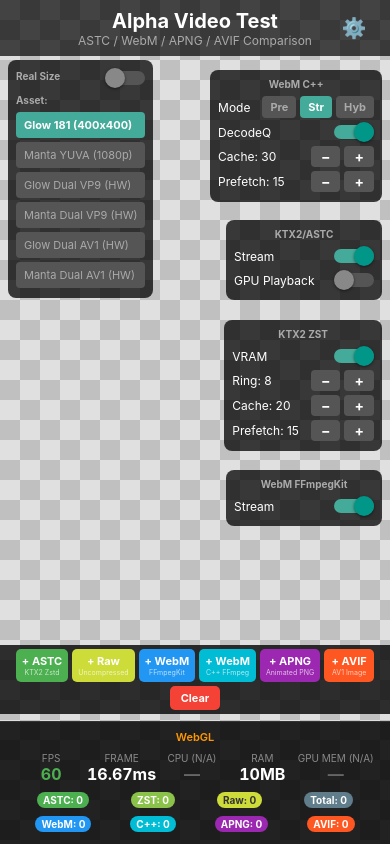
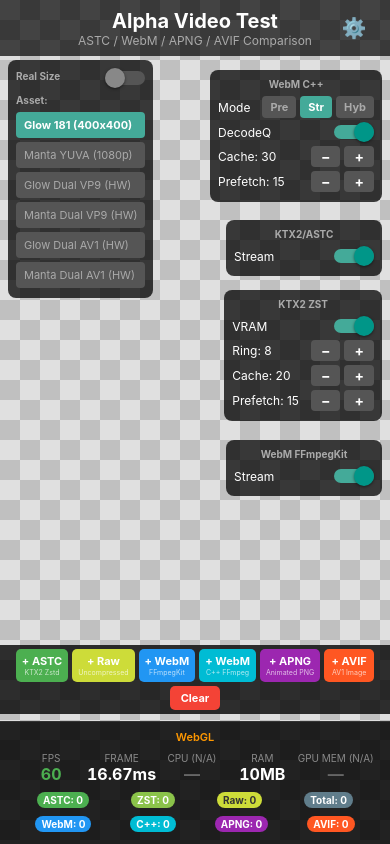
Before and after one commit to MediaCacheDev/alpha-video-test, a React Native app: screen / in a window 390 px wide. Built offline with nearby package versions, Linux system fonts and the light colour scheme.

Commit message:
Drop the KTX2 GPU Playback switch (removed from alpha-video-gpu)

```diff
--- a/App.tsx
+++ b/App.tsx
@@ -130,9 +130,6 @@ function AppContent() {
 
   // Render at real video resolution vs scaled thumbnail
   const [useRealSize, setUseRealSize] = useState(false);
-
-  // GPU playback for KTX2/ASTC
-  const [gpuPlayback, setGpuPlayback] = useState(false);
 
   // Stream mode for KTX2/ASTC
   const [ktx2StreamEnabled, setKtx2StreamEnabled] = useState(true);
@@ -362,7 +359,6 @@ function AppContent() {
                 memoryStrategy={ktx2MemoryStrategy}
                 autoPlay
                 loop
-                gpuPlayback={gpuPlayback}
                 stream={ktx2StreamEnabled}
                 streamingRingSize={ktx2RingSize}
                 streamingCacheSize={ktx2CacheSize}
@@ -377,7 +373,6 @@ function AppContent() {
                 memoryStrategy={ktx2MemoryStrategy}
                 autoPlay
                 loop
-                gpuPlayback={gpuPlayback}
                 streamingRingSize={ktx2RingSize}
                 streamingCacheSize={ktx2CacheSize}
                 streamingPrefetchAhead={ktx2PrefetchAhead}
@@ -520,19 +515,10 @@ function AppContent() {
             thumbColor={ktx2StreamEnabled ? '#fff' : '#888'}
           />
         </View>
-        <View style={styles.streamingRow}>
-          <Text style={styles.streamingLabel}>GPU Playback</Text>
-          <Switch
-            value={gpuPlayback}
-            onValueChange={setGpuPlayback}
-            trackColor={{ false: '#555', true: '#4a9' }}
-            thumbColor={gpuPlayback ? '#fff' : '#888'}
-          />
-        </View>
       </View>}
 
       {/* KTX2 ZST Streaming Settings Panel */}
-      {showSettings && <View style={[styles.streamingPanel, { top: insets.top + 320 }]}>
+      {showSettings && <View style={[styles.streamingPanel, { top: insets.top + 290 }]}>
         <Text style={styles.streamingTitle}>KTX2 ZST</Text>
         <View style={styles.streamingRow}>
           <Text style={styles.streamingLabel}>{ktx2MemoryStrategy.toUpperCase()}</Text>
@@ -597,7 +583,7 @@ function AppContent() {
       </View>}
 
       {/* WebM FFmpegKit Settings Panel */}
-      {showSettings && <View style={[styles.streamingPanel, { top: insets.top + 470 }]}>
+      {showSettings && <View style={[styles.streamingPanel, { top: insets.top + 440 }]}>
         <Text style={styles.streamingTitle}>WebM FFmpegKit</Text>
         <View style={styles.streamingRow}>
           <Text style={styles.streamingLabel}>Stream</Text>
```
Also changed, not shown: 1 other file (tests, documents, lock files or other folders).
